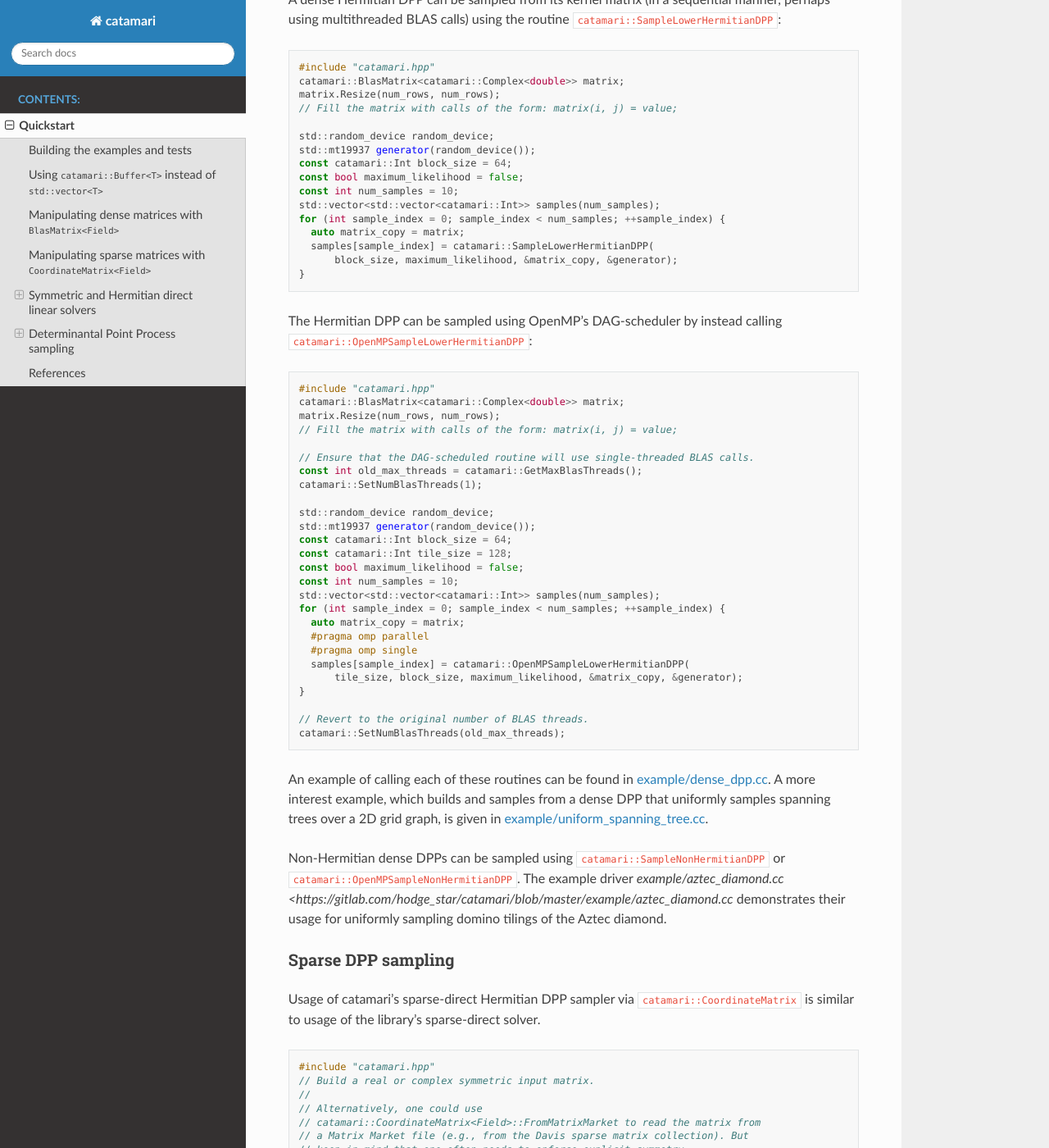
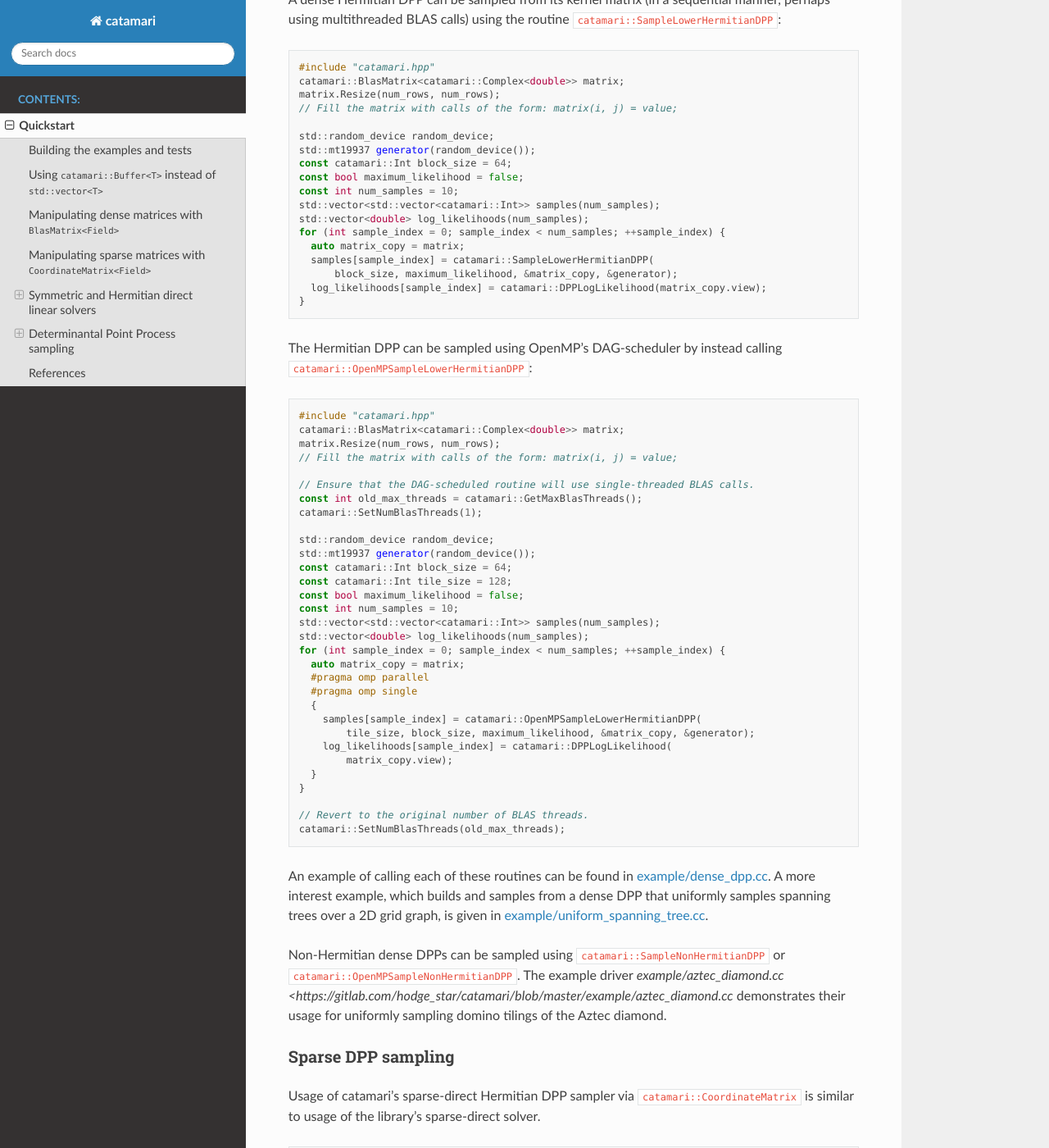
Before and after one commit to MeshFEM/catamari, a Sphinx documentation site: the page built from docs/quickstart.rst, in a window 1280 px wide and 1400 px high, scrolled down 8766 px. Shown: the whole window at 82% size. Built offline with Sphinx 7.4.7 and the Read the Docs theme 2.0.0, drawn with Linux system fonts in a browser that asks for light colours; formulas are drawn with MathJax 3.

Commit message:
Updating documentation to include dense log likelihoods.

```diff
--- a/docs/quickstart.rst
+++ b/docs/quickstart.rst
@@ -505,10 +505,12 @@ manner, perhaps using multithreaded BLAS calls) using the routine
   const bool maximum_likelihood = false;
   const int num_samples = 10;
   std::vector<std::vector<catamari::Int>> samples(num_samples);
+  std::vector<double> log_likelihoods(num_samples);
   for (int sample_index = 0; sample_index < num_samples; ++sample_index) {
     auto matrix_copy = matrix;
     samples[sample_index] = catamari::SampleLowerHermitianDPP(
         block_size, maximum_likelihood, &matrix_copy, &generator);
+    log_likelihoods[sample_index] = catamari::DPPLogLikelihood(matrix_copy.view);
   }
 
 The Hermitian DPP can be sampled using OpenMP's DAG-scheduler by instead calling
@@ -532,12 +534,17 @@ The Hermitian DPP can be sampled using OpenMP's DAG-scheduler by instead calling
   const bool maximum_likelihood = false;
   const int num_samples = 10;
   std::vector<std::vector<catamari::Int>> samples(num_samples);
+  std::vector<double> log_likelihoods(num_samples);
   for (int sample_index = 0; sample_index < num_samples; ++sample_index) {
     auto matrix_copy = matrix;
     #pragma omp parallel
     #pragma omp single
-    samples[sample_index] = catamari::OpenMPSampleLowerHermitianDPP(
-        tile_size, block_size, maximum_likelihood, &matrix_copy, &generator);
+    {
+      samples[sample_index] = catamari::OpenMPSampleLowerHermitianDPP(
+          tile_size, block_size, maximum_likelihood, &matrix_copy, &generator);
+      log_likelihoods[sample_index] = catamari::DPPLogLikelihood(
+          matrix_copy.view);
+    }
   }
 
   // Revert to the original number of BLAS threads.
```
